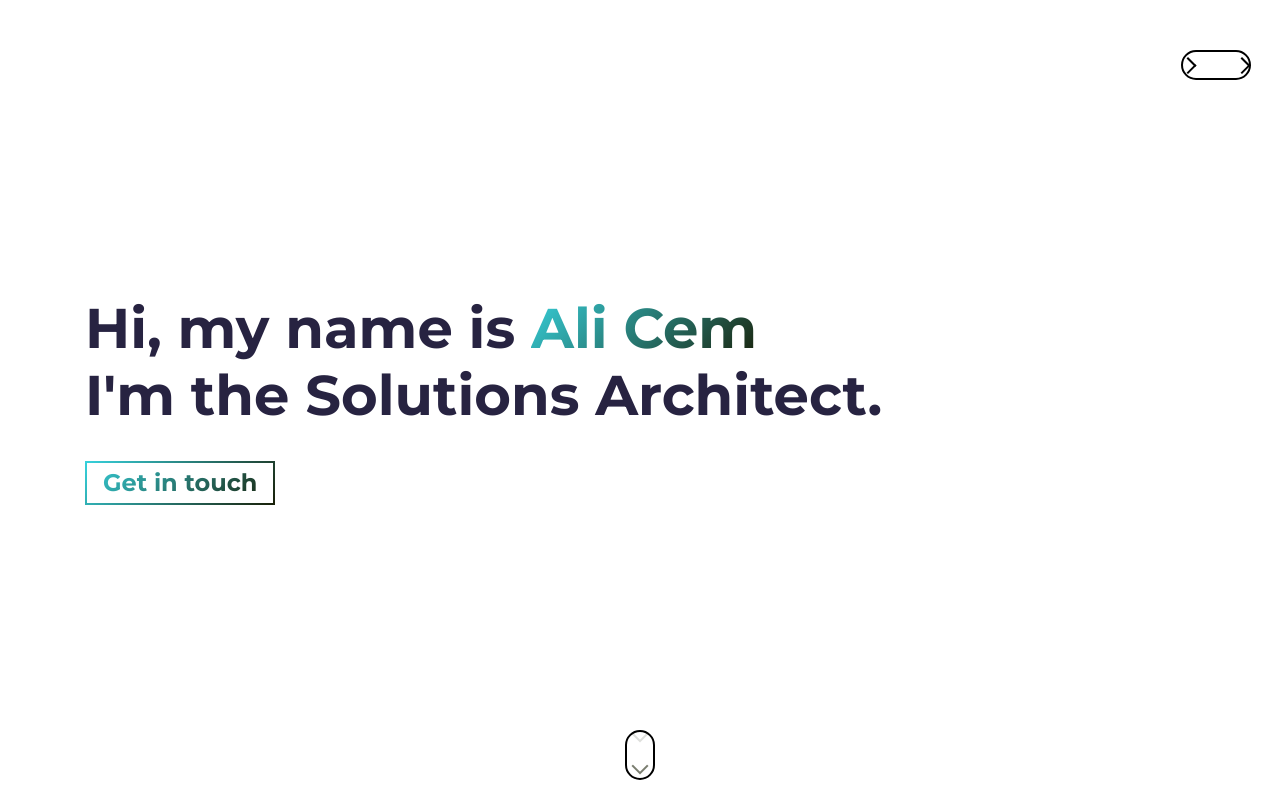
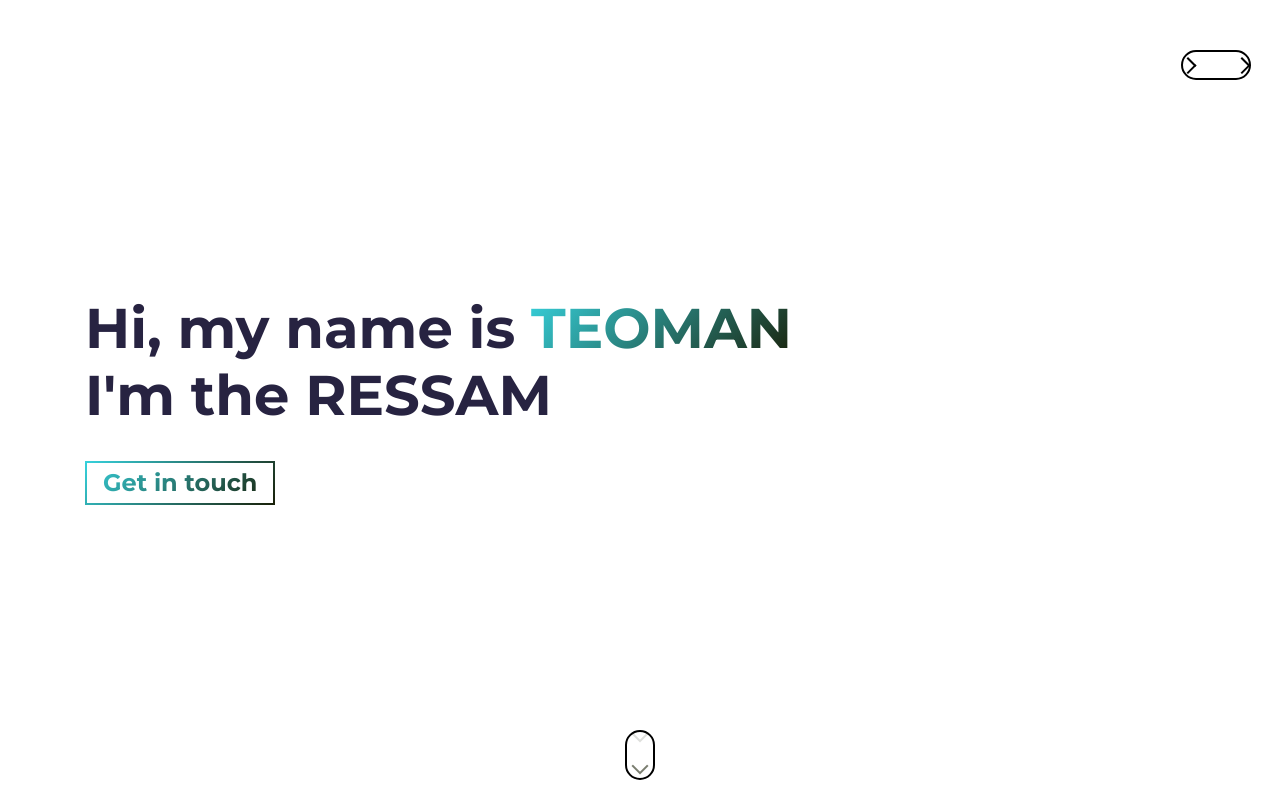
Before and after one commit to alicemist/folio, a plain HTML site: page index.html in a window 1280 px wide. Shown: the top 800 px of the page. Drawn offline with Linux system fonts and the light colour scheme.

Commit message:
Update index.html

```diff
--- a/index.html
+++ b/index.html
@@ -95,9 +95,9 @@
       </a>
       <section class="container">
         <h1 class="hero-title">
-          Hi, my name is <span class="text-color-main name">Ali Cem</span>
+          Hi, my name is <span class="text-color-main name">TEOMAN</span>
           <br />
-          I'm the Solutions Architect.
+          I'm the RESSAM
         </h1>
         <p class="hero-cta">
 
```
